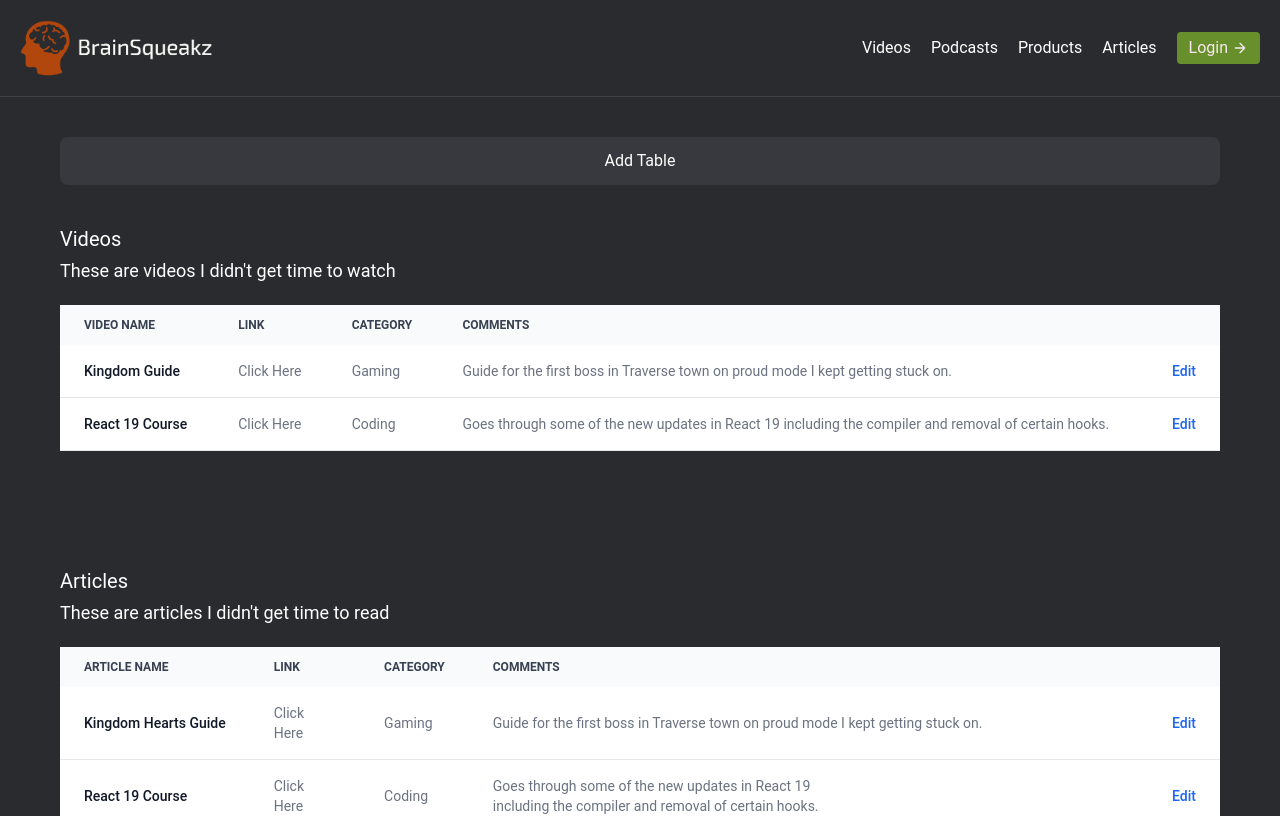
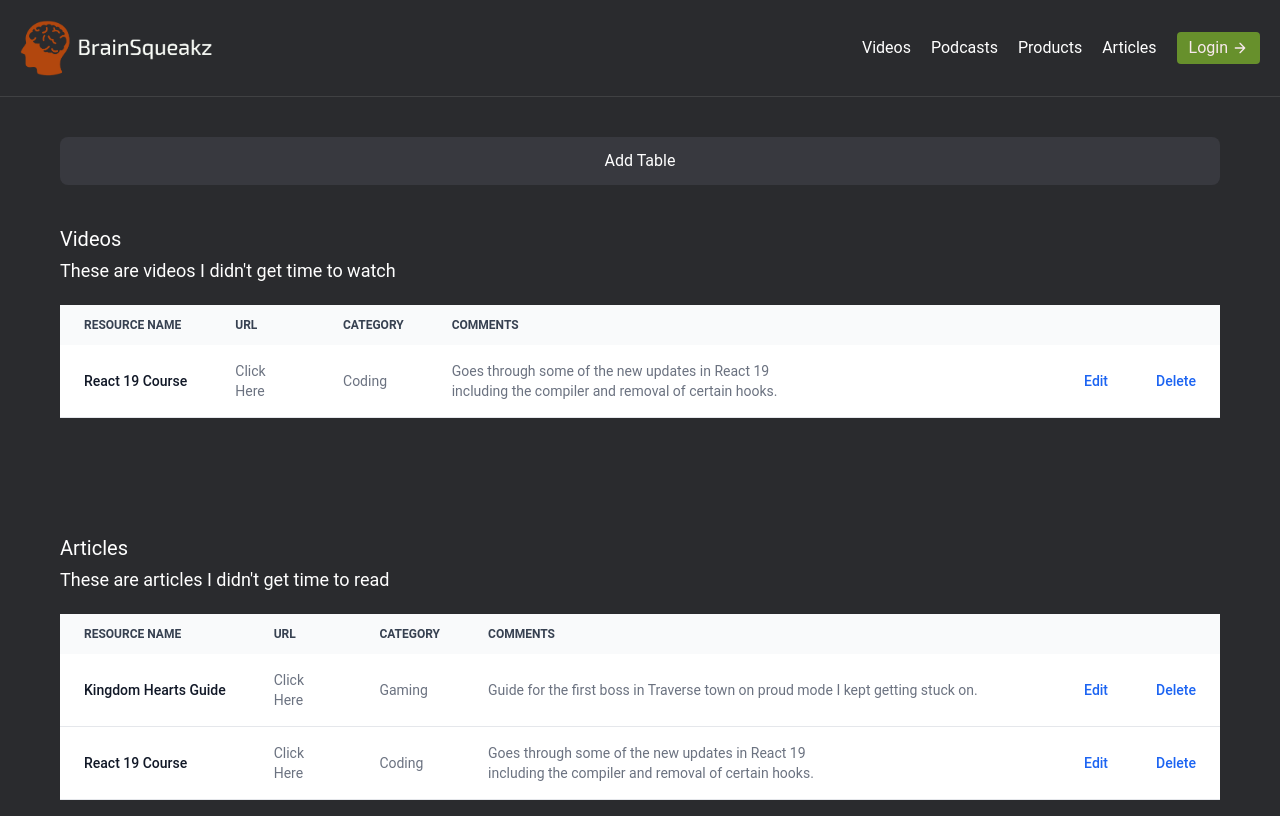
Before and after one commit to Heroskin12/brainSqueakzVite, a React (Vite) app: page / in a window 1280 px wide. Shown: the top 816 px of the page. Built offline with nearby package versions, Linux system fonts and the light colour scheme; data requests are answered from the project's data file.

Commit message:
BSQZ-003: Added edit and delete row functionality | Refactored Add Table

```diff
--- a/src/components/Forms/AddTableForm.jsx
+++ b/src/components/Forms/AddTableForm.jsx
@@ -7,19 +7,20 @@ import { useState } from 'react';
 const AddTableForm = (props) => {
     const [formData, setFormData] = useState({
         tableName: "",
-        columnDetails: [],
+        columnName: ""
     });
 
     const handleChange = (event) => {
         const {name, value} = event.target;
         setFormData((prevFormData) => ({...prevFormData, [name]: value }));
+        console.log(formData)
     }
 
     const submitForm = (event) => {
         event.preventDefault();
         const newTable = {
             tableName: formData.tableName,
-            columnDetails: formData.columnDetails
+            columnName: formData.columnName
         }
 
         fetch('http://localhost:5000/Tables', {
@@ -29,7 +30,7 @@ const AddTableForm = (props) => {
             },
             body: JSON.stringify({
                tableName: newTable.tableName,
-               columnDetails: [newTable.columnDetails]
+               columnName: newTable.columnName
             })
         }).then(response => response.json())
         .then(console.log(newTable))
@@ -47,21 +48,9 @@ const AddTableForm = (props) => {
       <div className='flex items-center'>
         <div className="flex-col">
             <div className="mb-2 block">
-            <Label htmlFor="column1" value="Enter column name..."  className="text-primary-white"/>
+            <Label htmlFor="columnName" value="Enter column name..."  className="text-primary-white"/>
             </div>
-            <TextInput id="column-1" type="text" placeholder="E.g. Name of Resource..." name="columnDetails" value={formData.columnDetails} onChange={handleChange} required />
-        </div>
-        <div className="max-w-md flex-col ps-4">
-            <div className="mb-2 block text-left">
-                <Label htmlFor="dataType" value="Data type" className="text-primary-white" />
-            </div>
-            <Select id="dataType" required>
-                <option>Text</option>
-                <option>Link</option>
-                <option>Number</option>
-                <option>Date</option>
-                <option>Time</option>
-            </Select>
+            <TextInput id="columnName" type="text" placeholder="E.g. Name of Resource..." name="columnDetails" value={formData.columnName} onChange={handleChange} required />
         </div>
         <div className='pt-7 ml-5'>
             <span className='text-2xl text-primary-white px-4 bg-primary-grey rounded-lg'>+</span>
--- a/src/components/Table.jsx
+++ b/src/components/Table.jsx
@@ -6,7 +6,7 @@ import Modal from './Modal'
 
 const Table = (props) => {
     const table = props.table;
-    const columns = table.columnDetails;
+    const columns = table.columns;
     const [data, setData] = useState([])
     const [loading, setLoading] = useState(true);
     const [formToggle, setFormToggle] = useState(false);
@@ -27,10 +27,26 @@ const Table = (props) => {
         fetchValues();
     }, []);
 
-    const handleClick = (row) => {
-        console.log('In click handler')
+    const handleEdit = (row) => {
+        console.log('In edit handler')
         setFormToggle(true);
         setSelectedRow(row);
+    }
+
+    const handleDelete = (row) => {
+        console.log('In delete handler');
+        setSelectedRow(row);
+
+        fetch(`http://localhost:5000/${table.tableName}/${row.id}`, {
+            method: 'DELETE',
+            headers: {
+               'Content-Type': 'application/json',
+            },
+            body: JSON.stringify({
+                row
+            })
+        }).then(response => response.json())
+        .then(console.log('Attempted delete'))
     }
 
     return (
@@ -48,13 +64,16 @@ const Table = (props) => {
                 <tr>
                     {columns.map(column => {
                         return (
-                                <th scope="col" key={column.columnName} className="px-6 py-3">
-                                    {column.columnName}
+                                <th scope="col" key={`${table.tableName}-${column}`} className="px-6 py-3">
+                                    {column}
                                 </th>
                         )
                     })}
                     <th scope="col" className="px-6 py-3">
                         <span className="sr-only">Edit</span>
+                    </th>
+                    <th scope="col" className="px-6 py-3">
+                        <span className="sr-only">Delete</span>
                     </th>
                 </tr>
             </thead>
@@ -77,7 +96,10 @@ const Table = (props) => {
                                     {row.comments}
                                 </td>
                                 <td className="px-6 py-4 text-right">
-                                    <a href="#" className="font-medium text-blue-600 dark:text-blue-500 hover:underline" onClick={() => handleClick(row)}>Edit</a>
+                                    <a href="#" className="font-medium text-blue-600 dark:text-blue-500 hover:underline" onClick={() => handleEdit(row)}>Edit</a>
+                                </td>
+                                <td className="px-6 py-4 text-right">
+                                    <a href="#" className="font-medium text-blue-600 dark:text-blue-500 hover:underline" onClick={() => handleDelete(row)}>Delete</a>
                                 </td>
                             </tr>
                         )
--- a/src/db.json
+++ b/src/db.json
@@ -1,12 +1,5 @@
 {
   "Videos": [
-    {
-      "resourceName": "Kingdom Guide",
-      "url": "https://www.youtube.com/watch?v=KspEEt7k3G0",
-      "category": "Gaming",
-      "comments": "Guide for the first boss in Traverse town on proud mode I kept getting stuck on.",
-      "id": "3da3"
-    },
     {
       "resourceName": "React 19 Course",
       "url": "https://www.youtube.com/watch?v=LDB4uaJ87e0&t=1616s",
@@ -35,46 +28,22 @@
     {
       "tableName": "Videos",
       "caption": "These are videos I didn't get time to watch",
-      "columnDetails": [
-        {
-          "columnName": "Video Name",
-          "dataType": "String"
-        },
-        {
-          "columnName": "Link",
-          "dataType": "String"
-        },
-        {
-          "columnName": "Category",
-          "dataType": "String"
-        },
-        {
-          "columnName": "Comments",
-          "dataType": "String"
-        }
+      "columns": [
+        "Resource Name",
+        "URL",
+        "Category",
+        "Comments"
       ],
       "id": "22c8"
     },
     {
       "tableName": "Articles",
       "caption": "These are articles I didn't get time to read",
-      "columnDetails": [
-        {
-          "columnName": "Article Name",
-          "dataType": "String"
-        },
-        {
-          "columnName": "Link",
-          "dataType": "String"
-        },
-        {
-          "columnName": "Category",
-          "dataType": "String"
-        },
-        {
-          "columnName": "Comments",
-          "dataType": "String"
-        }
+      "columns": [
+        "Resource Name",
+        "URL",
+        "Category",
+        "Comments"
       ],
       "id": "d261"
     }
```
